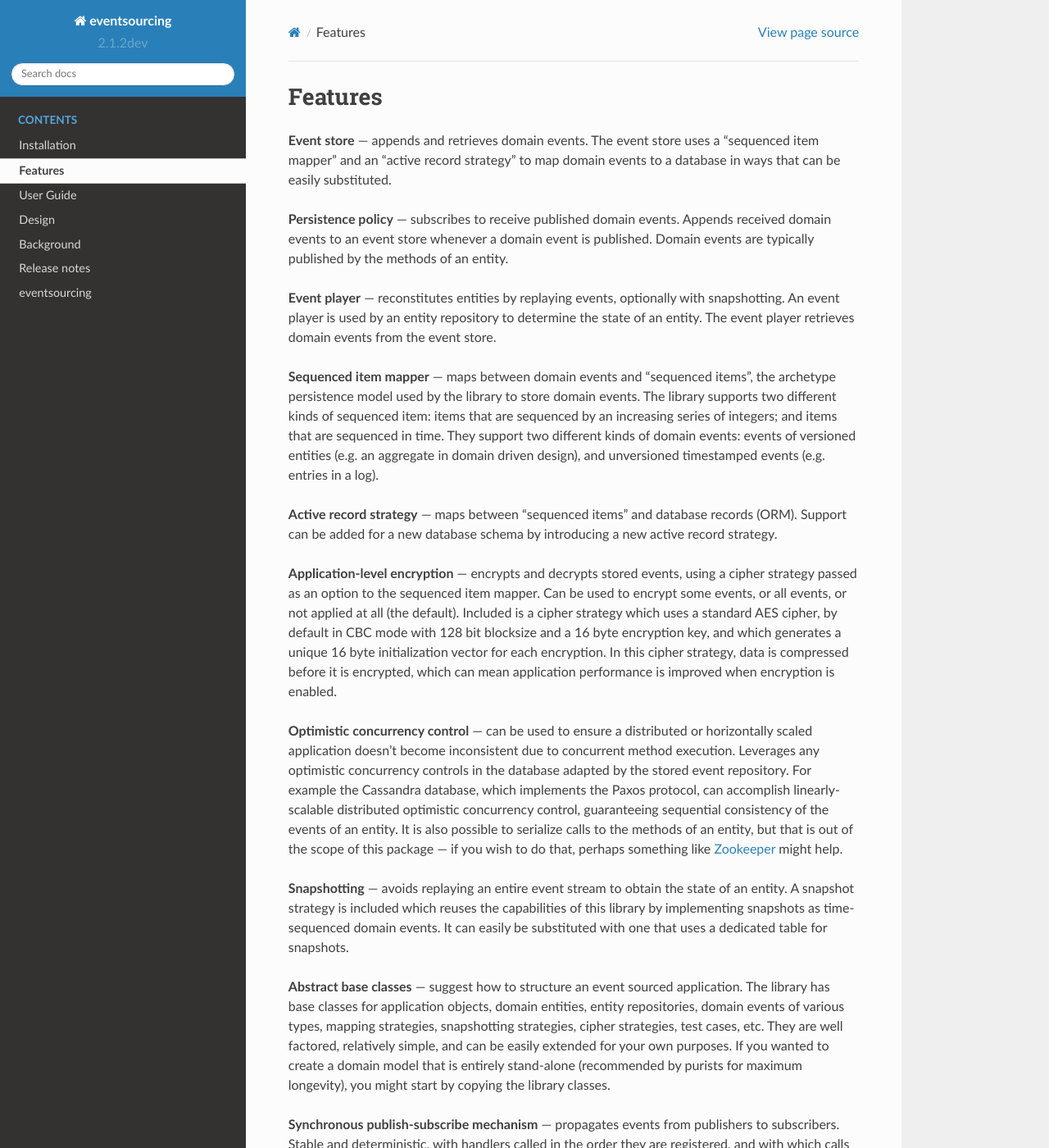
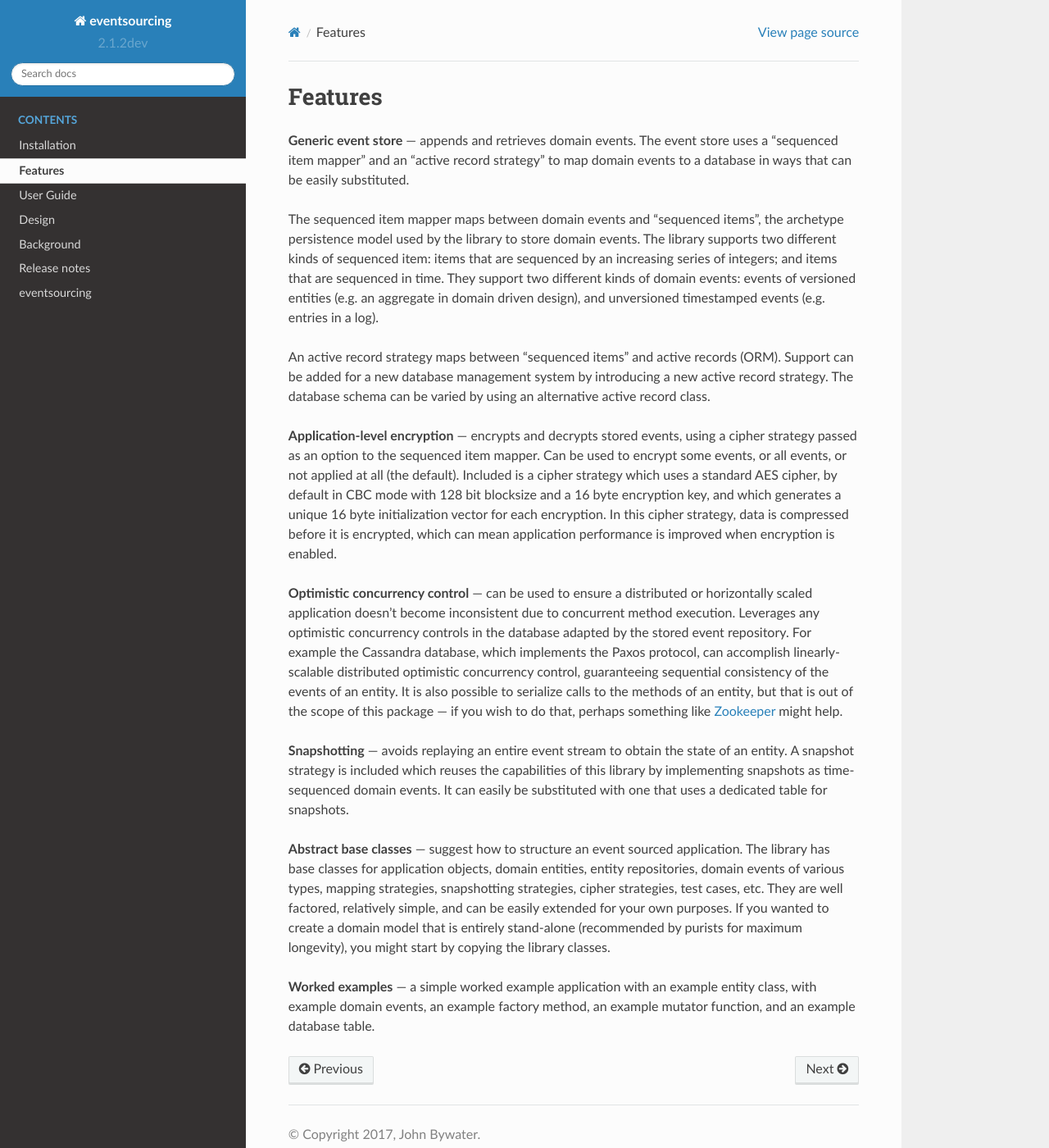
Before and after one commit to pyeventsourcing/eventsourcing, a Sphinx documentation site: the page built from docs/topics/features.rst, in a window 1280 px wide and 1400 px high. Shown: the whole window at 82% size. Built offline with Sphinx 7.4.7 and the Read the Docs theme 2.0.0, drawn with Linux system fonts in a browser that asks for light colours; some of the changed text lies outside the part shown.

Commit message:
Edited features.

```diff
--- a/docs/topics/features.rst
+++ b/docs/topics/features.rst
@@ -2,27 +2,21 @@
 Features
 ========
 
-**Event store** — appends and retrieves domain events. The event store uses a
+**Generic event store** — appends and retrieves domain events. The event store uses a
 "sequenced item mapper" and an "active record strategy" to map domain events
 to a database in ways that can be easily substituted.
 
-**Persistence policy** — subscribes to receive published domain events.
-Appends received domain events to an event store whenever a domain event is
-published. Domain events are typically published by the methods of an entity.
-
-**Event player** — reconstitutes entities by replaying events, optionally with
-snapshotting. An event player is used by an entity repository to determine the
-state of an entity. The event player retrieves domain events from the event store.
-
-**Sequenced item mapper** — maps between domain events and "sequenced items", the archetype
+The sequenced item mapper maps between domain events and "sequenced items", the archetype
 persistence model used by the library to store domain events. The library supports two
 different kinds of sequenced item: items that are sequenced by an increasing series
 of integers; and items that are sequenced in time. They support two different kinds of
 domain events: events of versioned entities (e.g. an aggregate in domain driven design),
 and unversioned timestamped events (e.g. entries in a log).
 
-**Active record strategy** — maps between "sequenced items" and database records (ORM).
-Support can be added for a new database schema by introducing a new active record strategy.
+An active record strategy maps between "sequenced items" and active records (ORM).
+Support can be added for a new database management system by introducing a new active
+record strategy. The database schema can be varied by using an alternative active record
+class.
 
 **Application-level encryption** — encrypts and decrypts stored events, using a cipher
 strategy passed as an option to the sequenced item mapper. Can be used to encrypt some
@@ -53,12 +47,6 @@ test cases, etc. They are well factored, relatively simple, and can be easily ex
 purposes. If you wanted to create a domain model that is entirely stand-alone (recommended by
 purists for maximum longevity), you might start by copying the library classes.
 
-**Synchronous publish-subscribe mechanism** — propagates events from publishers to subscribers.
-Stable and deterministic, with handlers called in the order they are registered, and with which
-calls to publish events do not return until all event subscribers have returned. In general,
-subscribers are policies of the application, which may execute further commands whenever a
-particular kind of event is received. Publishers of domain events are typically methods of domain entities.
-
 **Worked examples** — a simple worked example application with an example
 entity class, with example domain events, an example factory method, an example mutator function,
 and an example database table.
```
